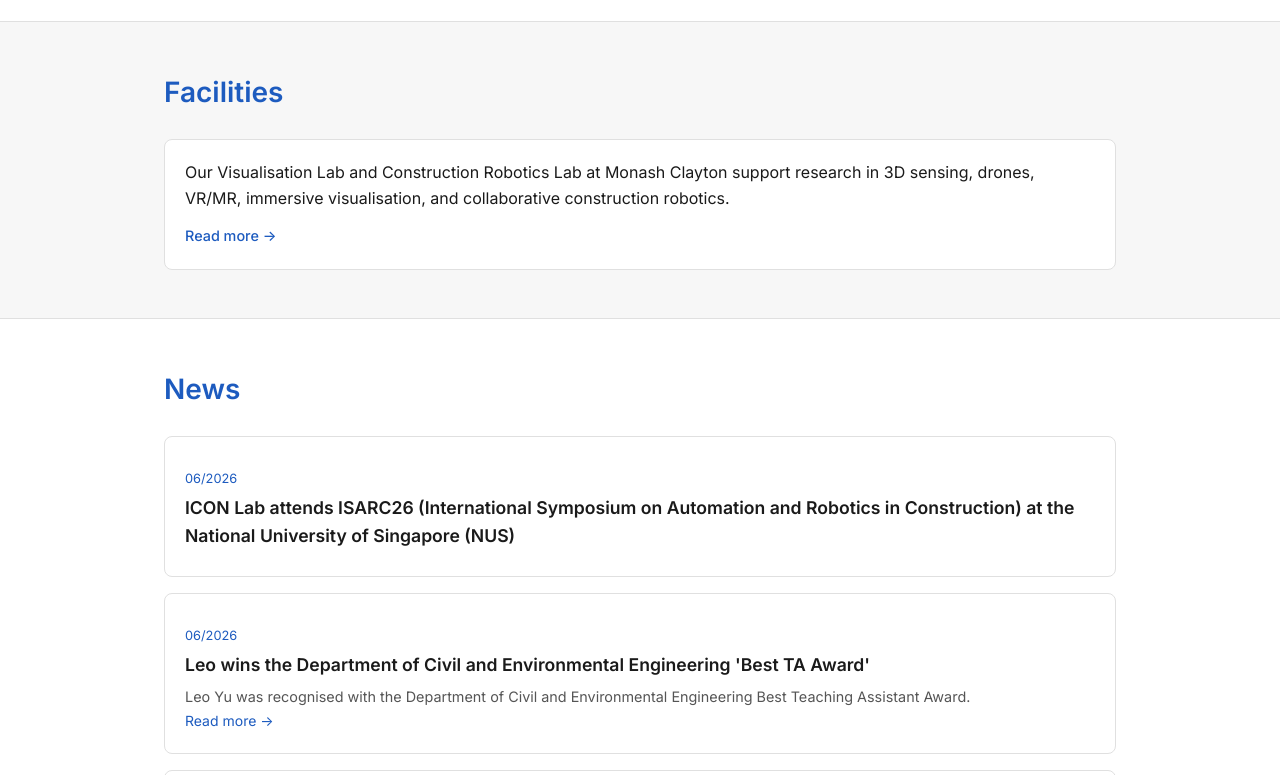
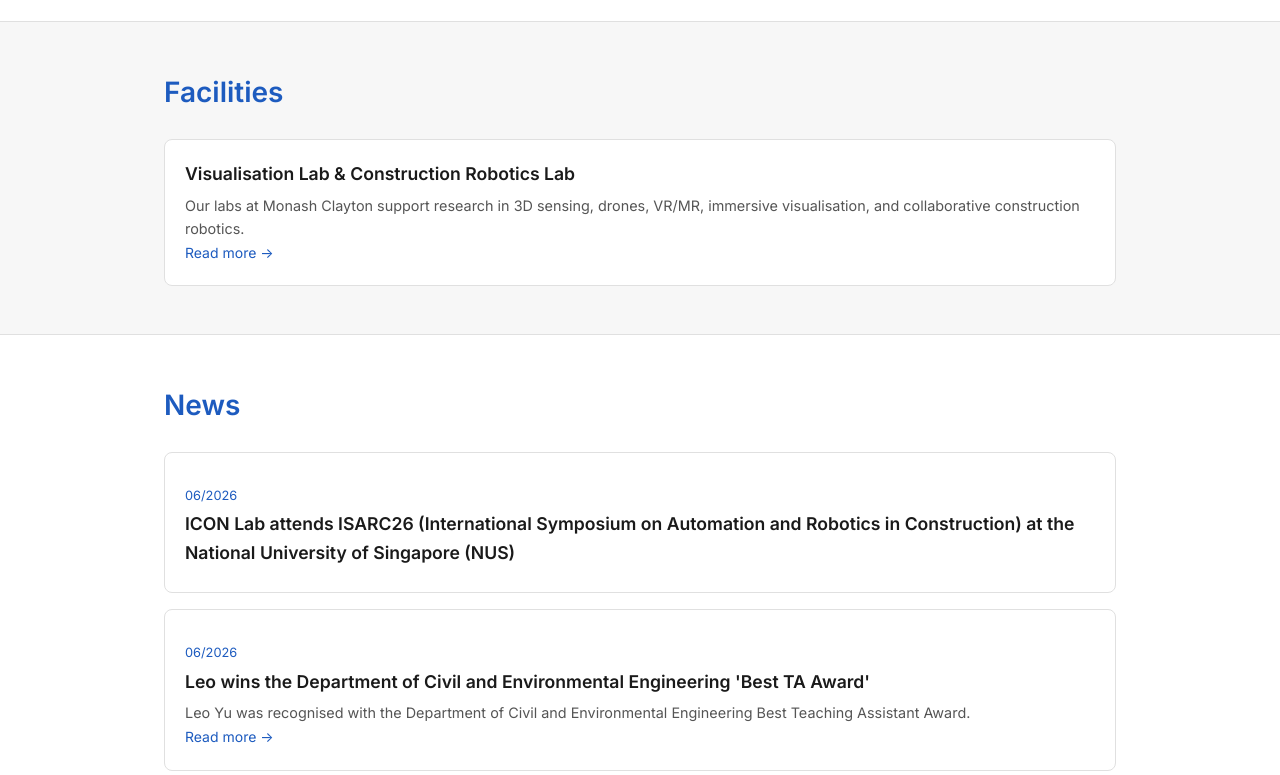
Before and after one commit to monash-iconlab/monash-iconlab.github.io, a plain HTML site: page index.html in a window 1280 px wide. Shown: the part 5040-5815 px from the top of the page. Drawn offline with Linux system fonts and the light colour scheme.

Commit message:
Match Facilities and Join Us homepage teasers to news card style.
Use the same news-card layout as other homepage sections so preview blocks have consistent titles, excerpts, and borders.

Co-authored-by: Cursor <cursoragent@cursor.com>

```diff
--- a/css/style.css
+++ b/css/style.css
@@ -182,33 +182,6 @@ main {
   margin: -0.75rem 0 1.5rem;
   font-size: 0.95rem;
   color: var(--text-muted);
-}
-
-.section-teaser {
-  display: block;
-  background: var(--bg-card);
-  border: 1px solid var(--border);
-  border-radius: 8px;
-  padding: 1.25rem;
-  text-decoration: none;
-  color: inherit;
-  transition: border-color 0.2s, border-width 0.2s, background 0.2s;
-}
-
-.section-teaser:hover {
-  border: 2px solid var(--accent);
-  background: var(--bg-alt);
-}
-
-.section-teaser-text {
-  margin: 0 0 0.75rem;
-  color: var(--text-primary);
-}
-
-.section-teaser-link {
-  font-size: 0.9rem;
-  font-weight: 500;
-  color: var(--accent);
 }
 
 .section-subtitle {
--- a/index.html
+++ b/index.html
@@ -201,10 +201,13 @@
     <section id="facilities" class="section section-facilities">
       <div class="container">
         <h2 class="section-title">Facilities</h2>
-        <a class="section-teaser" href="facilities.html">
-          <p class="section-teaser-text">Our Visualisation Lab and Construction Robotics Lab at Monash Clayton support research in 3D sensing, drones, VR/MR, immersive visualisation, and collaborative construction robotics.</p>
-          <span class="section-teaser-link">Read more &rarr;</span>
-        </a>
+        <div class="news-list">
+          <a class="news-card" href="facilities.html">
+            <h3 class="news-title">Visualisation Lab &amp; Construction Robotics Lab</h3>
+            <p class="news-excerpt">Our labs at Monash Clayton support research in 3D sensing, drones, VR/MR, immersive visualisation, and collaborative construction robotics.</p>
+            <span class="news-link-text">Read more &rarr;</span>
+          </a>
+        </div>
       </div>
     </section>
 
@@ -221,10 +224,13 @@
     <section id="join-us" class="section section-join-us">
       <div class="container">
         <h2 class="section-title">Join Us</h2>
-        <a class="section-teaser" href="join-us.html">
-          <p class="section-teaser-text">ICON Lab welcomes motivated PhD candidates in construction automation, robotics, digital twins, and safety engineering.</p>
-          <span class="section-teaser-link">Read more &rarr;</span>
-        </a>
+        <div class="news-list">
+          <a class="news-card" href="join-us.html">
+            <h3 class="news-title">PhD opportunities</h3>
+            <p class="news-excerpt">ICON Lab welcomes motivated PhD candidates in construction automation, robotics, digital twins, and safety engineering.</p>
+            <span class="news-link-text">Read more &rarr;</span>
+          </a>
+        </div>
       </div>
     </section>
 
```
